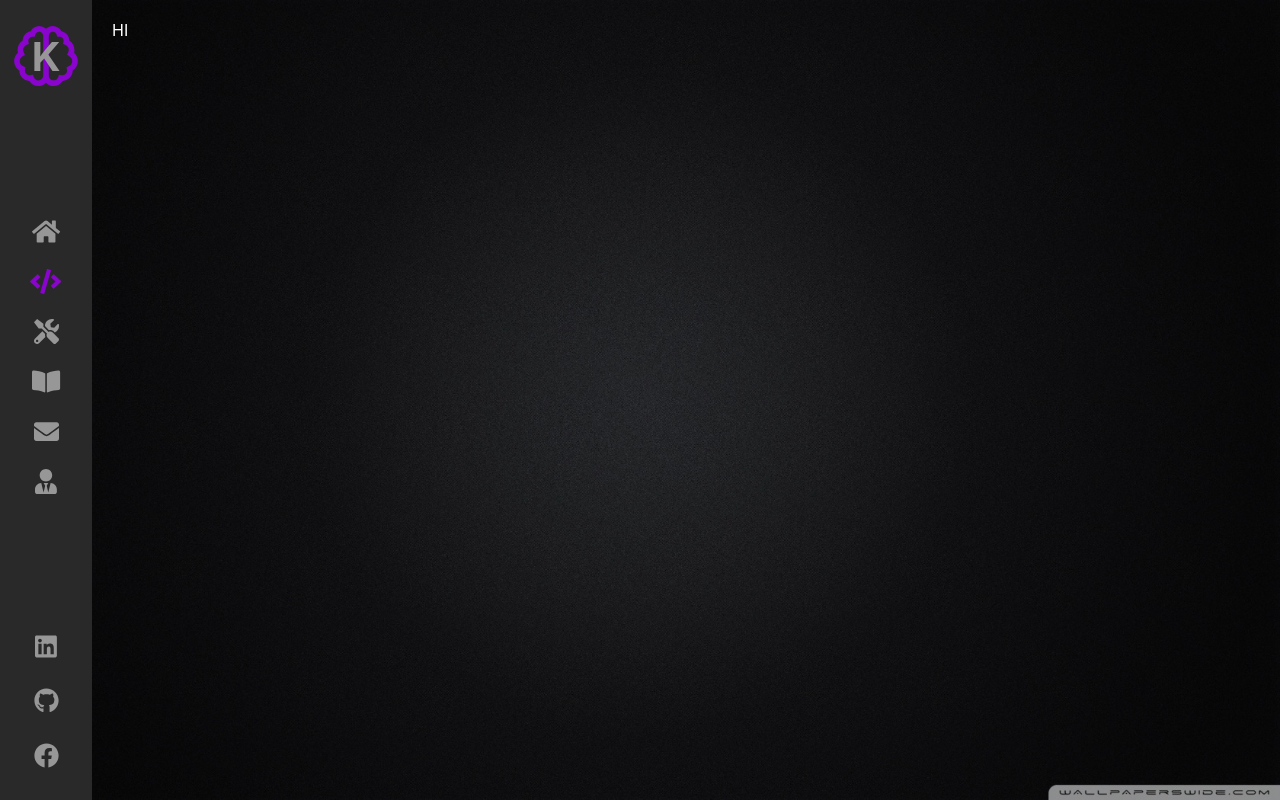
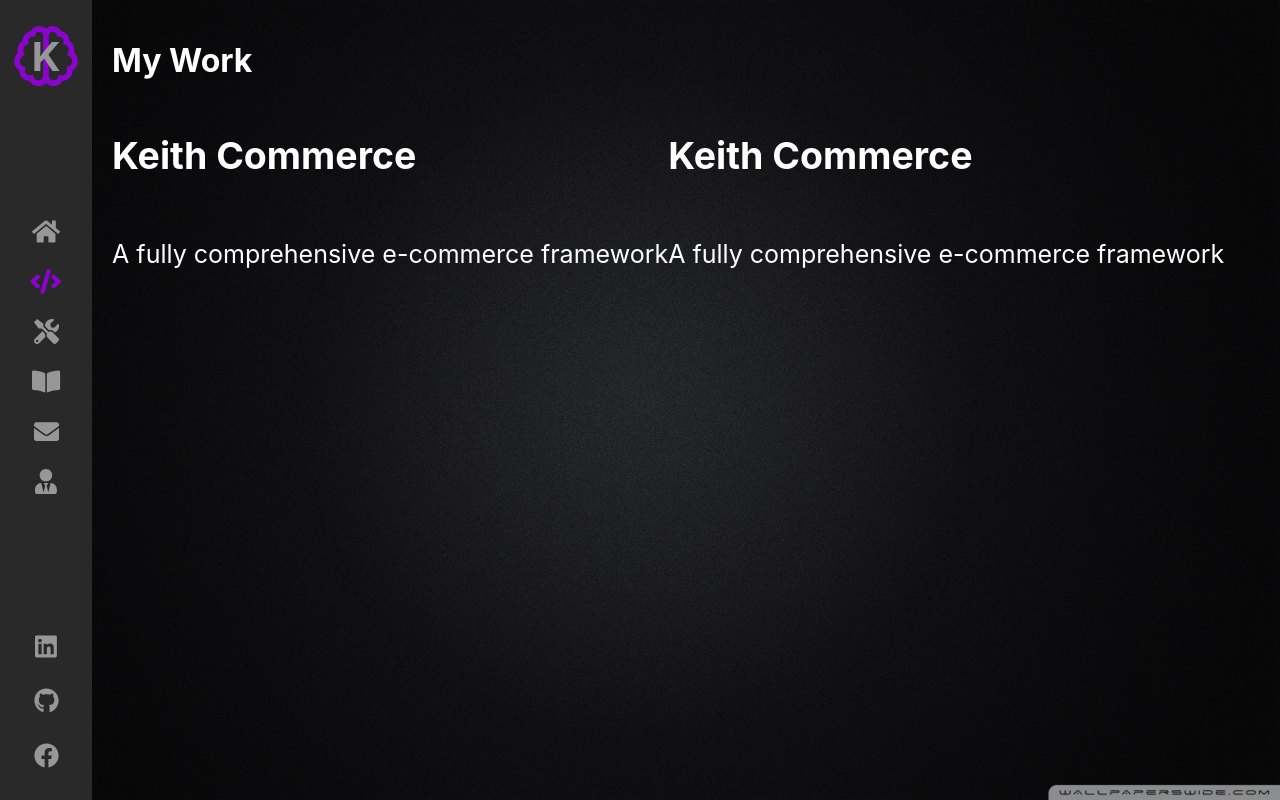
Before and after one commit to keithbooher/portfolio3, a React (Create React App) app: page /my_work in a window 1280 px wide. Built offline with nearby package versions, Linux system fonts and the light colour scheme.

Commit message:
routing working now jesus lol.......

```diff
--- a/src/App.js
+++ b/src/App.js
@@ -1,6 +1,6 @@
 import React, { useState } from 'react';
 import {
-  BrowserRouter as Router,
+  BrowserRouter,
   Switch,
   Route
 } from "react-router-dom";
@@ -27,22 +27,22 @@ function App() {
   const [showSidebar, setShowSidebar] = useState(false)
 
   return (
+    <BrowserRouter>
       <Container>
         {isMobile && <div id="sidebar_bars" className={`link_active_color fixed hover font-size-25 ${showSidebar ? "sidebar_bars_open" : "sidebar_bars"}`} onClick={() => setShowSidebar(!showSidebar)}><FontAwesomeIcon icon={faBars} /></div>}
-      <Router>
           <Sidebar showSidebar={showSidebar} setShowSidebar={setShowSidebar} mobile={isMobile} />
           <Content>
               <Switch>
+                <Route path="/about" component={() => <About mobile={isMobile} />} />
+                <Route path="/contact" component={() => <Contact mobile={isMobile} />} />
+                <Route path="/employment" component={() => <Employment mobile={isMobile} />} />
+                <Route path="/skills" component={() => <Skills mobile={isMobile} />} />
+                <Route path="/my_work" component={() => <MyWork mobile={isMobile} />} />
                 <Route exact path="/" component={() => <Home mobile={isMobile} />} />
-              <Route exact path="/about" component={() => <About mobile={isMobile} />} />
-              <Route exact path="/contact" component={() => <Contact mobile={isMobile} />} />
-              <Route exact path="/employment" component={() => <Employment mobile={isMobile} />} />
-              <Route exact path="/skills" component={() => <Skills mobile={isMobile} />} />
-              <Route exact path="/my_work" component={() => <MyWork mobile={isMobile} />} />
               </Switch>
           </Content>
-      </Router>
       </Container>
+    </BrowserRouter>
   );
 }
 
--- a/src/components/pages/MyWork.js
+++ b/src/components/pages/MyWork.js
@@ -1,9 +1,51 @@
 import React from 'react';
 
-const MyWork = () => {
+const MyWork = ({ mobile }) => {
   return (
     <div>
-      HI
+      <h1>My Work</h1>
+      {mobile ?
+        <MobileLayout />
+      :
+        <DesktopLayout />
+      }
+
+    </div>
+  )
+}
+
+const MobileLayout = ({}) => {
+  return (
+    <div className="flex-column">
+      <div className="border-bottom" style={{ paddingBottom: "10px" }}>
+        <h2>Keith Commerce</h2>
+        <img />
+        <div>A fully comprehensive e-commerce framework</div>
+      </div>
+
+      <div className="border-bottom" style={{ paddingBottom: "10px" }}>
+        <h2>Keith Commerce</h2>
+        <img />
+        <div>A fully comprehensive e-commerce framework</div>
+      </div>
+    </div>
+  )
+}
+
+const DesktopLayout = ({}) => {
+  return (
+    <div className="flex flex-wrap">
+      <div className="flex-basis-25">
+        <h2>Keith Commerce</h2>
+        <img />
+        <div>A fully comprehensive e-commerce framework</div>
+      </div>
+
+      <div className="flex-basis-25">
+        <h2>Keith Commerce</h2>
+        <img />
+        <div>A fully comprehensive e-commerce framework</div>
+      </div>
     </div>
   )
 }
--- a/src/styles/all.scss
+++ b/src/styles/all.scss
@@ -7,6 +7,7 @@
 @import "./animations.scss";
 @import "./position.scss";
 @import "./display.scss";
+@import "./border.scss";
 @import "./font-size.scss";
 
 html {
--- /dev/null
+++ b/src/styles/border.scss
@@ -0,0 +1,3 @@
+.border-bottom {
+  border-bottom: solid 1px lightgrey;
+}
--- a/src/styles/flex.scss
+++ b/src/styles/flex.scss
@@ -22,3 +22,17 @@
 .space-evenly {
   justify-content: space-evenly
 }
+
+.flex-wrap {
+  flex-wrap: wrap;
+}
+
+@for $i from 1 through 100 {
+  .flex-basis-#{$i} {
+    font-size: #{$i}px;
+  }
+}
+
+.flex-basis-auto {
+  flex-basis: auto;
+}
```
Also changed, not shown: src/components/Sidebar.js (+3 -3 lines). Lines whose indentation alone changed are shown as unchanged.
